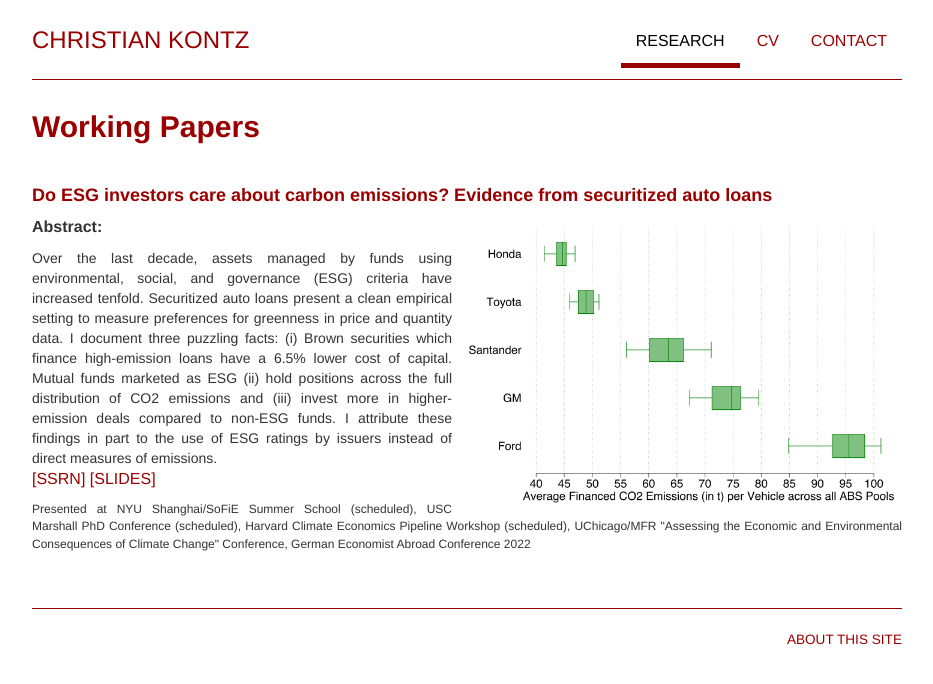
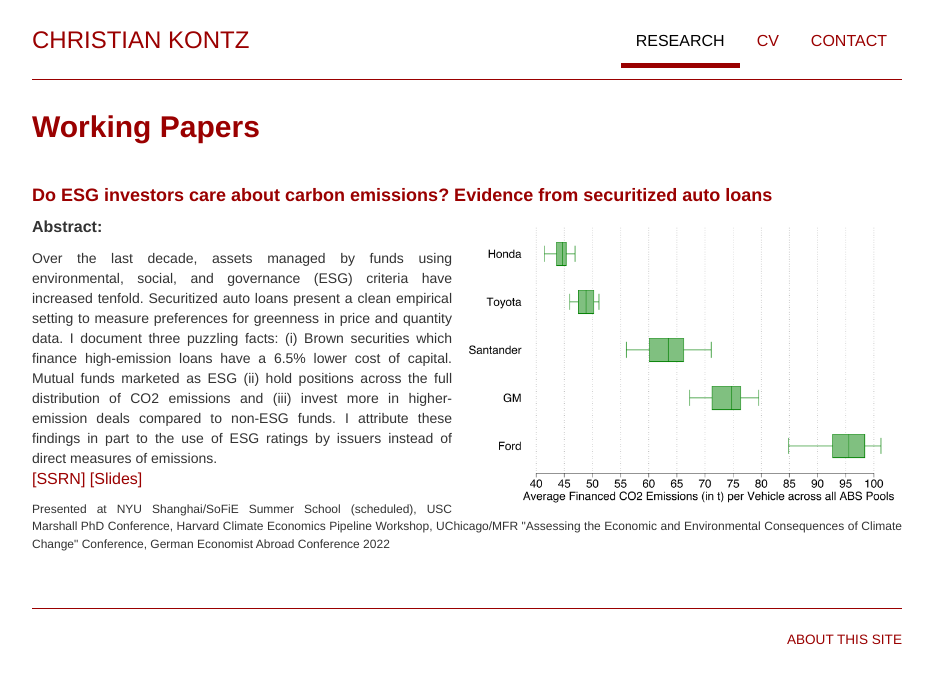
Before and after one commit to cg89x/cg89x.github.io, a Jekyll site: the page built from research/index.md, in a window 1280 px wide. Shown: the top 684 px of the page, without its empty margins (173-1106 px from the left). Built offline with Jekyll 4.4.1, drawn with Linux system fonts in a browser that asks for light colours; some web fonts are replaced.

Commit message:
update research

```diff
--- a/research/index.md
+++ b/research/index.md
@@ -20,10 +20,10 @@ published: true
 Over the last decade, assets managed by funds using environmental, social, and governance (ESG) criteria have increased tenfold. Securitized auto loans present a clean empirical setting to measure preferences for greenness in price and quantity data. I document three puzzling facts: (i) Brown securities which finance high-emission loans have a 6.5% lower cost of capital. Mutual funds marketed as ESG (ii) hold positions across the full distribution of CO2 emissions and (iii) invest more in higher-emission deals compared to non-ESG funds. I attribute these findings in part to the use of ESG ratings by issuers instead of direct measures of emissions.
 </div>
 <a href="https://ssrn.com/abstract=4357312">[SSRN]</a>
-<a href="../files/Kontz_ESG_auto_ABS_slides.pdf">[SLIDES]</a>
+<a href="../files/Kontz_ESG_auto_ABS_slides.pdf">[Slides]</a>
 
 
-<div style="text-align: justify;font-size: 12px;">Presented at NYU Shanghai/SoFiE Summer School (scheduled), USC Marshall PhD Conference (scheduled), Harvard Climate Economics Pipeline Workshop (scheduled), UChicago/MFR "Assessing the Economic and Environmental Consequences of Climate Change" Conference, German Economist Abroad Conference 2022</div>
+<div style="text-align: justify;font-size: 12px;">Presented at NYU Shanghai/SoFiE Summer School (scheduled), USC Marshall PhD Conference, Harvard Climate Economics Pipeline Workshop, UChicago/MFR "Assessing the Economic and Environmental Consequences of Climate Change" Conference, German Economist Abroad Conference 2022</div>
 
 <br>
 <br>
```
